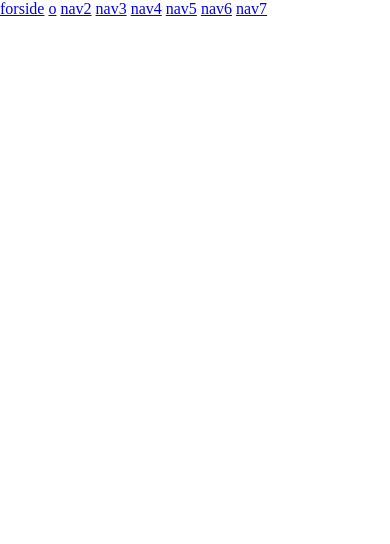
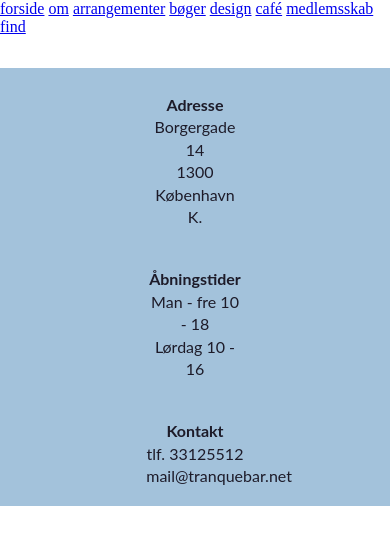
Before and after one commit to anna287v/redesign-gruppe3, a plain HTML site: page om.html in a window 390 px wide. Drawn offline with Linux system fonts and the light colour scheme.

Commit message:
footer for mobile er lavet

```diff
--- a/om.html
+++ b/om.html
@@ -10,37 +10,35 @@
 </head>
 
 <body>
-    <nav>
-        <a href="index.html#splash">forside</a>
-        <a href="om.html">o</a>
-        <a href="arrangementer.html">nav2</a>
-        <a href="boeger.html">nav3</a>
-        <a href="design.html">nav4</a>
-        <a href="cafe.html">nav5</a>
-        <a href="medlemskab.html">nav6</a>
-        <a href="find.html">nav7</a>
-    </nav>
-    <div id="om">
+    <header>
+        <nav>
+            <a href="index.html#splash">forside</a>
+            <a href="om.html">om</a>
+            <a href="arrangementer.html">arrangementer</a>
+            <a href="boeger.html">bøger</a>
+            <a href="design.html">design</a>
+            <a href="cafe.html">café</a>
+            <a href="medlemskab.html">medlemsskab</a>
+            <a href="find.html">find</a>
+        </nav>
+    </header>
+    <div id="about">
         <div class="sectionwrapper">
             <h1></h1>
             <div class="video"></div>
+            <p></p>
+            <col>
+            <div class="img"></div>
             <div class="txt"></div>
-            <div class="row">
-                <div class="txt"></div>
-                <div class="img"></div>
-            </div>
-            <div class="col">
-                <div class="img"></div>
-                <div class="txt"></div>
-            </div>
-            <div class="col">
-                <div class="img"></div>
-                <div class="txt"></div>
-            </div>
         </div>
     </div>
 
+    <footer>
+        <p><b>Adresse</b> <br>
+            Borgergade 14 <br>
+            1300 København K.</p>
+        <p><b>Åbningstider </b> <br> Man - fre 10 - 18 <br> Lørdag 10 - 16</p>
+        <p><b>Kontakt</b> <br> tlf. 33125512 <br> mail@tranquebar.net</p>
+    </footer>
     <script src=""></script>
-</body>
-
-</html>
+</body></html>
--- a/style.css
+++ b/style.css
@@ -152,6 +152,7 @@ figcaption {
     justify-content: center;
     flex-wrap: wrap;
     padding-top: 50vw;
+    flex-direction: column;
 }
 
 #logo {
@@ -341,13 +342,23 @@ footer {
     text-align: center;
     background-color: #a3c2db;
     padding: 2px;
-    height: 4vw;
+
+    display: flex;
+    justify-content: center;
+    flex-direction: column;
+    align-items: center;
+    flex-wrap: wrap;
+
 
 }
 
 footer p {
     color: #1d1b29;
     padding-top: 0.5rem;
+    text-align: center;
+    width: 25vw;
+
+
 }
 
 
```
Also changed, not shown: index.html (+7 -1 lines).
